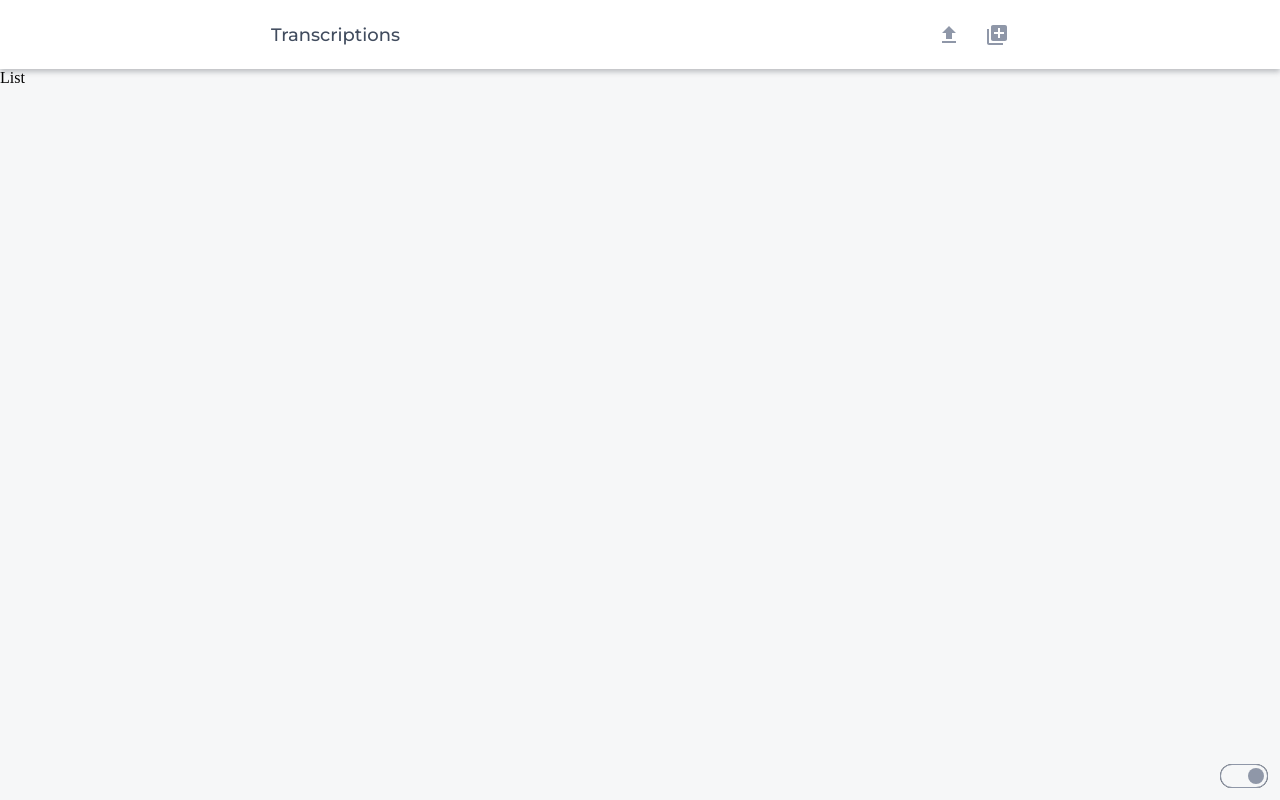
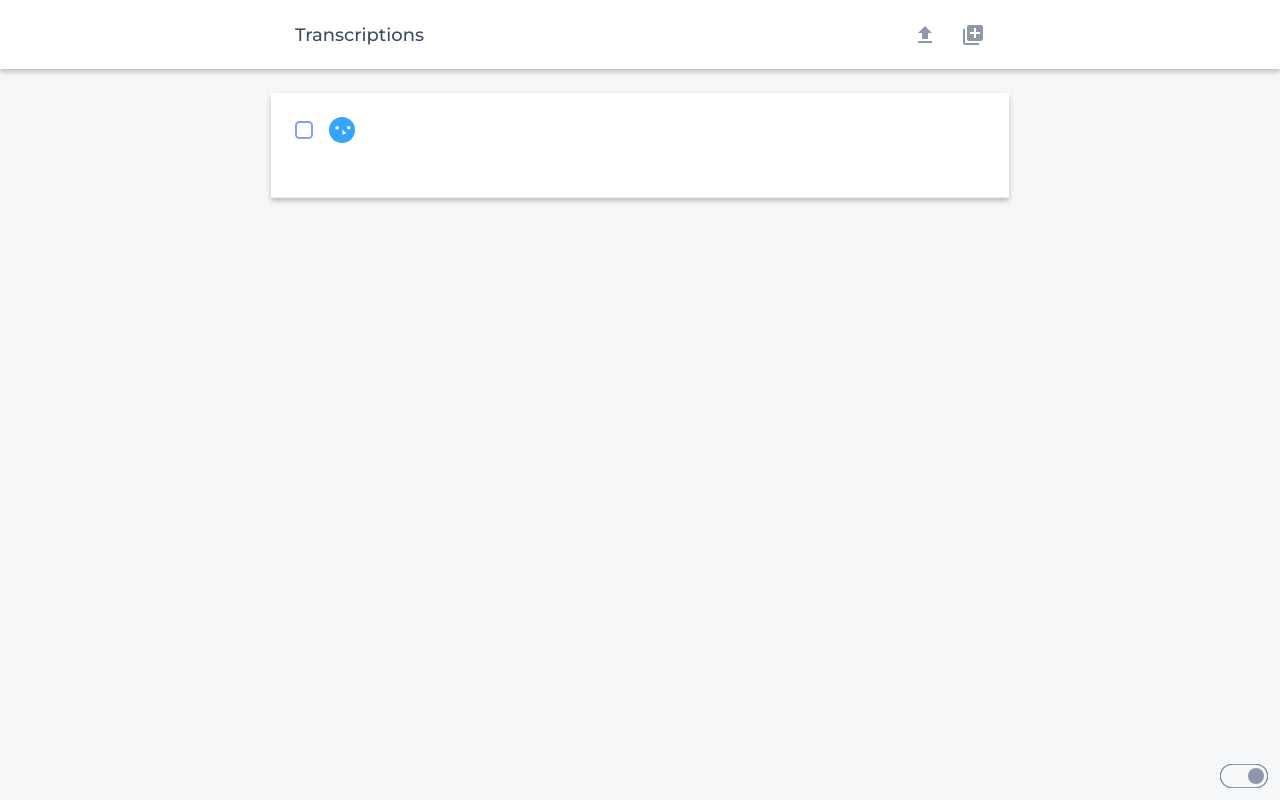
Before and after one commit to Unbabel/frontend-challenge, a Vue app: page / in a window 1280 px wide. Built offline with nearby package versions, Linux system fonts and the light colour scheme.

Commit message:
feat: create list item template

```diff
--- a/src/assets/css/dark.scss
+++ b/src/assets/css/dark.scss
@@ -5,9 +5,21 @@
         box-shadow: 0 3px 5px var(--shadow-dark);
     }
 
-    .notes {
+    .content {
         background-color: var(--background-dark);
         color: white;
+
+        .list {
+            background-color: var(--background-dark);
+
+            @media(min-width: 768px) {
+                box-shadow: 0 3px 5px var(--shadow-dark);
+            }
+
+            &__item {
+                border-bottom: 1px solid var(--shadow-dark);
+            }
+        }
     }
 
     footer {
--- a/src/assets/css/light.scss
+++ b/src/assets/css/light.scss
@@ -4,8 +4,20 @@
     box-shadow: 0 3px 5px var(--shadow-light);
 }
 
-.notes {
+.content {
     background-color: var(--background-light);
+
+    .list {
+        background-color: white;
+
+        @media(min-width: 768px) {
+            box-shadow: 0 3px 5px var(--shadow-light);
+        }
+
+        &__item {
+            border-bottom: 1px solid #EAEDEF;
+        }
+    }
 }
 
 footer {
--- /dev/null
+++ b/src/components/Checkbox.vue
@@ -0,0 +1,53 @@
+<template>
+    <label class="checkbox">
+        <input type="checkbox">
+        <span class="checkmark">
+            <svg width="10" height="8">
+                <use href="src/assets/images/sprite.svg#checkmark" />
+            </svg>
+        </span>
+    </label>
+</template>
+
+<script lang="ts">
+import { defineComponent } from 'vue'
+
+export default defineComponent({})
+</script>
+
+<style lang="scss" scoped>
+$purple: #859EFF;
+
+@mixin checkbox-size {
+    height: 14px;
+    width: 14px;
+}
+
+.checkbox {
+    border: 2px solid $purple;
+    border-radius: 25%;
+
+    .checkmark {
+        display: none;
+    }
+
+    @include checkbox-size;
+}
+
+input[type="checkbox"] {
+    position: absolute;
+    margin: 0;
+    opacity: 0;
+
+    &:checked~.checkmark {
+        display: flex;
+        align-items: center;
+        justify-content: center;
+        background-color: $purple;
+
+        @include checkbox-size;
+    }
+
+    @include checkbox-size;
+}
+</style>
--- a/src/components/Header.vue
+++ b/src/components/Header.vue
@@ -46,6 +46,7 @@ export default defineComponent({
 		display: flex;
 		align-items: center;
 		justify-content: space-between;
+		box-sizing: border-box;
 		width: 100%;
 		padding: 0 24px;
 
--- a/src/components/List.vue
+++ b/src/components/List.vue
@@ -1,19 +1,88 @@
 <template>
-    <section class="notes">
-        <div>List</div>
+    <section class="content">
+        <ul class="list">
+            <li class="list__item">
+                <div class="note__header">
+                    <Checkbox />
+                    <svg width="26" height="26">
+                        <use href="src/assets/images/sprite.svg#person" />
+                    </svg>
+                    <div contenteditable class="note__title" />
+                </div>
+                <div contenteditable class="note__content"></div>
+            </li>
+        </ul>
     </section>
 </template>
 
 <script lang="ts">
 import { defineComponent } from 'vue'
+import Checkbox from '@/components/Checkbox.vue'
 
-export default defineComponent({})
+export default defineComponent({
+    components: { Checkbox }
+})
 </script>
 
 <style lang="scss" scoped>
 $header: 69px;
 $footer: 36px;
-.notes {
+
+.content {
     min-height: calc(100% - $header - $footer);
+    display: flex;
+    align-items: flex-start;
+    justify-content: center;
+}
+.list {
+    width: 100%;
+    list-style: none;
+    padding: 0;
+    margin: 0;
+
+    @media(min-width: 768px) {
+        margin-top: 24px;
+        max-width: 738px;
+    }
+
+    &__item {
+        padding: 24px;
+        display: flex;
+        flex-direction: column;
+
+        svg {
+            margin-left: 16px;
+            margin-right: 8px;
+        }
+    }
+}
+
+div[contenteditable] {
+    border: none;
+    outline: none;
+    font-size: 16px;
+    width: 82%;
+}
+
+.note {
+    &__header {
+        display: flex;
+        align-items: center;
+        margin-bottom: 8px;
+    }
+
+    &__title {
+        font-family: 'Montserrat', sans-serif;
+        font-weight: 600;
+        color: #566074;
+        line-break: anywhere;
+    }
+
+    &__content {
+        margin-left: 66px;
+        font-family: 'Open Sans', sans-serif;
+        font-weight: 400;
+        color: #778195;
+    }
 }
 </style>
```
Also changed, not shown: src/assets/images/sprite.svg.
